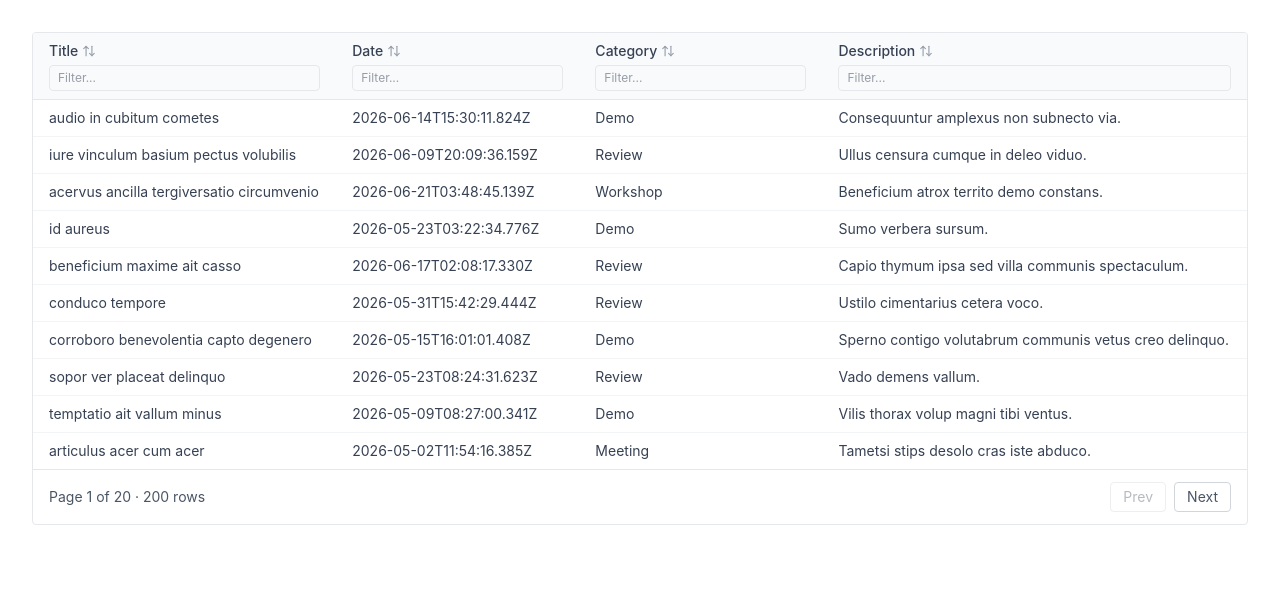
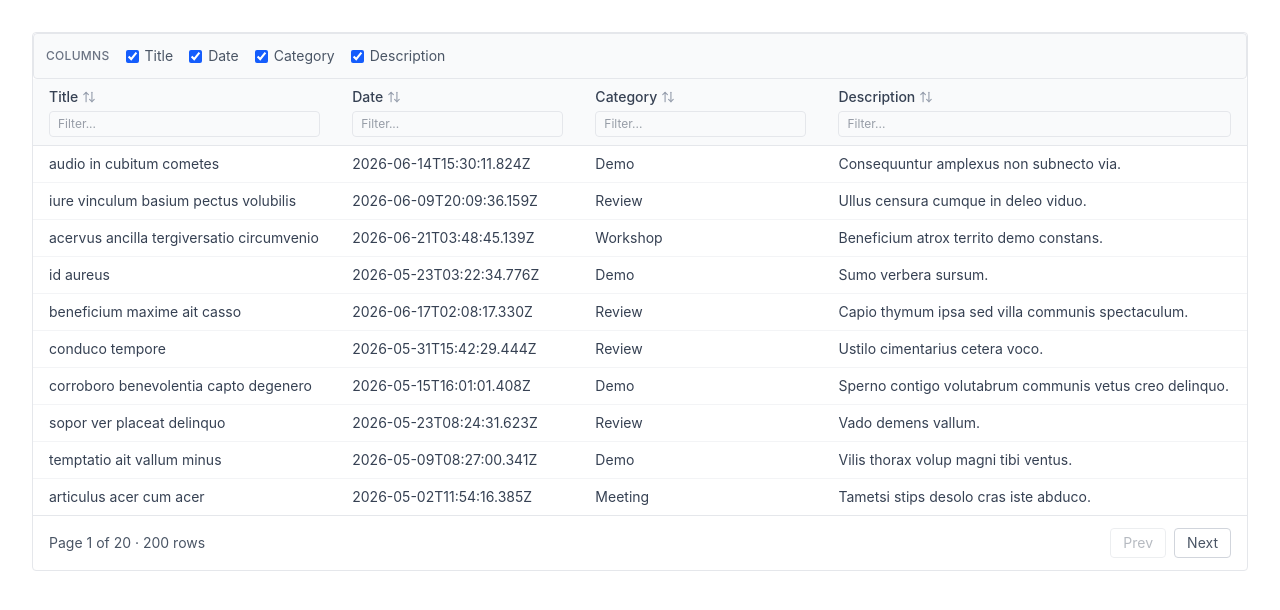
Before and after one commit to amitnagar19/react-event-manager, a React (Vite) app: page / in a window 1280 px wide. Shown: the top 610 px of the page. Built offline with nearby package versions, Linux system fonts and the light colour scheme.

Commit message:
feat: add column visibility toggle to DataGrid

```diff
--- /dev/null
+++ b/src/components/DataGrid/ColumnToggle.tsx
@@ -0,0 +1,33 @@
+import type { Table } from '@tanstack/react-table';
+
+interface Props<T> {
+    table: Table<T>;
+}
+
+function ColumnToggle<T>({ table }: Props<T>) {
+    return (
+        <div className="flex items-center gap-4 p-3 bg-gray-50 rounded border border-gray-200">
+            <span className="text-xs font-medium text-gray-500 uppercase tracking-wide shrink-0">
+                Columns
+            </span>
+            <div className="flex gap-4 flex-wrap">
+                {table.getAllLeafColumns().map((col) => (
+                    <label
+                        key={col.id}
+                        className="flex items-center gap-1.5 text-sm text-gray-600 cursor-pointer"
+                    >
+                        <input
+                            type="checkbox"
+                            checked={col.getIsVisible()}
+                            onChange={col.getToggleVisibilityHandler()}
+                            className="accent-blue-600"
+                        />
+                        {col.columnDef.header as string}
+                    </label>
+                ))}
+            </div>
+        </div>
+    );
+}
+
+export default ColumnToggle;
--- a/src/components/DataGrid/DataGrid.tsx
+++ b/src/components/DataGrid/DataGrid.tsx
@@ -12,6 +12,7 @@ import {
 } from '@tanstack/react-table';
 import type { DataGridProps } from './types.ts';
 import { ArrowDown, ArrowUp, ArrowUpDown } from 'lucide-react';
+import ColumnToggle from './ColumnToggle.tsx';
 
 function DataGrid<T extends object>({
     columns: columnConfigs,
@@ -48,6 +49,7 @@ function DataGrid<T extends object>({
 
     return (
         <div className="overflow-x-auto rounded border border-gray-200">
+            <ColumnToggle table={table} />
             <table className="w-full text-sm text-left">
                 <thead className="bg-gray-50 border-b border-gray-200">
                     {table.getHeaderGroups().map((headerGroup) => (
```
